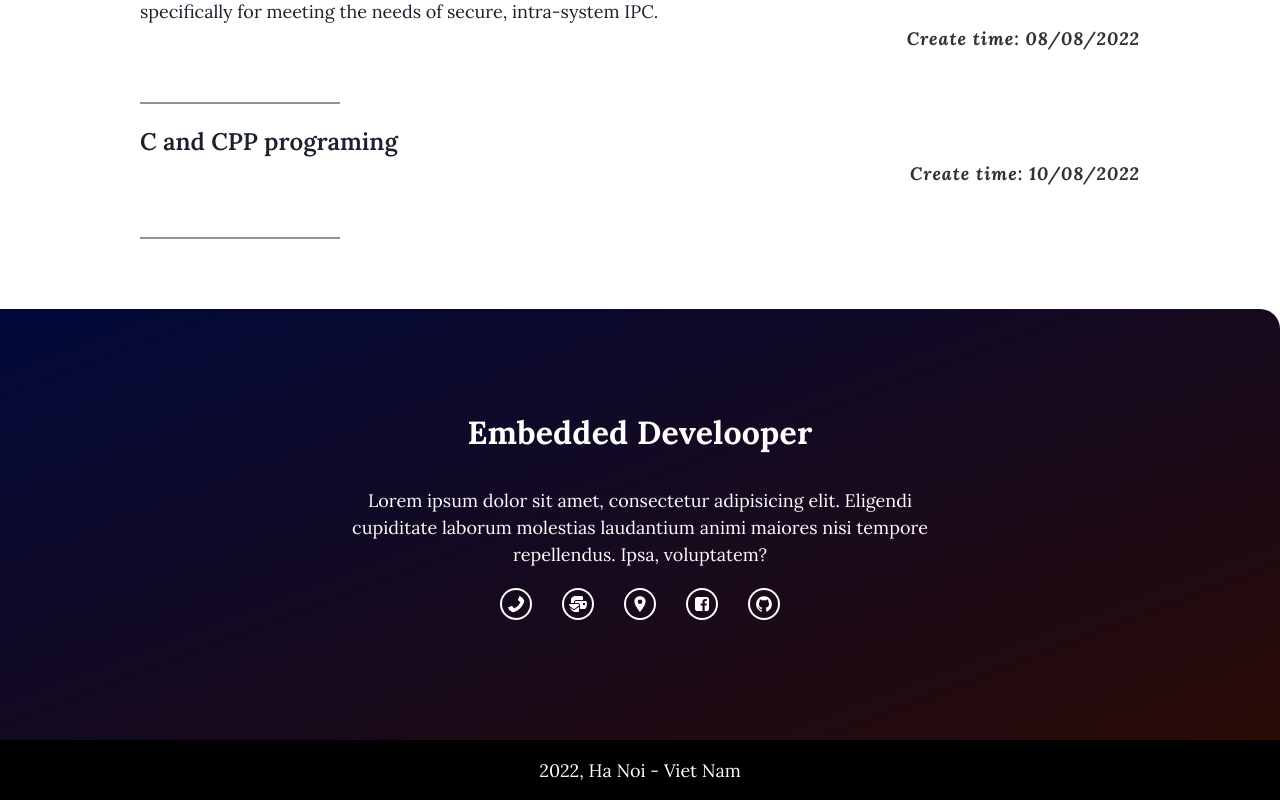
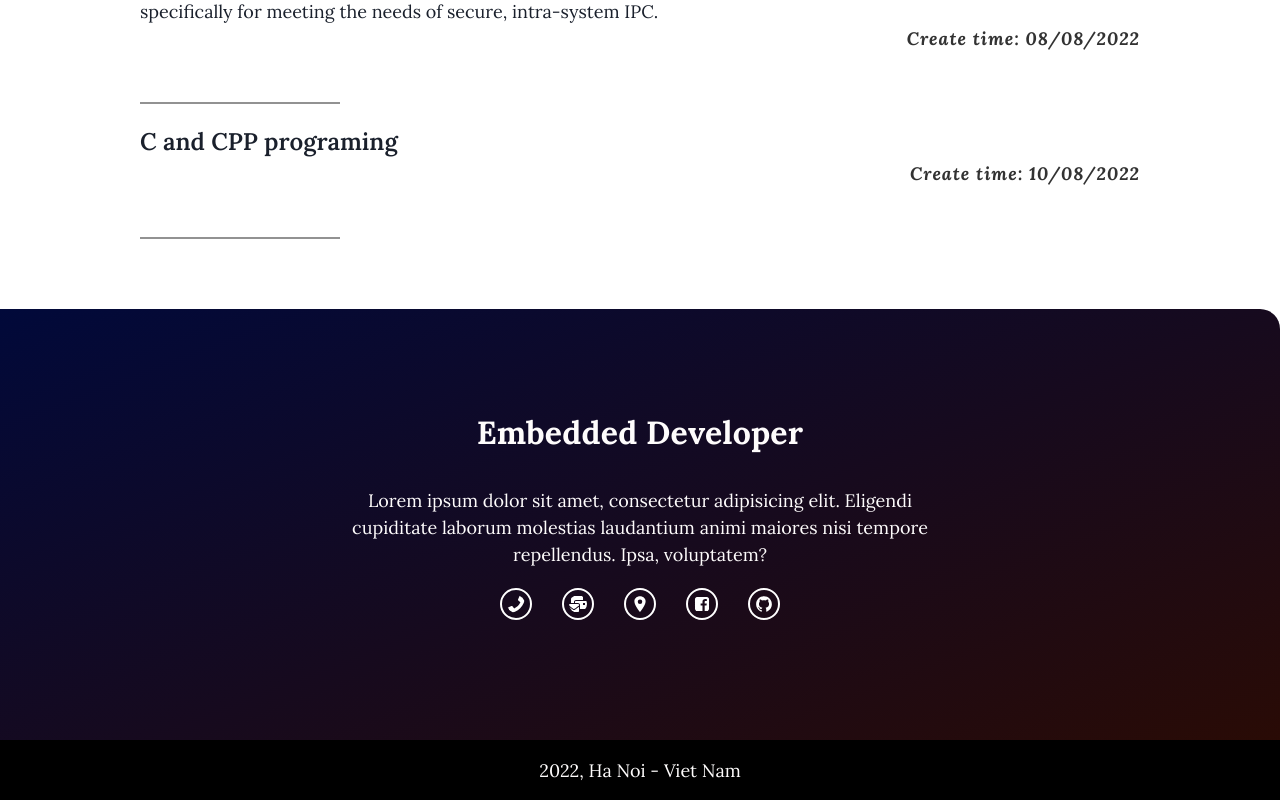
Before and after one commit to TGLuong/tgluong.github.io, a Next.js app: page / in a window 1280 px wide. Shown: the part 851-1651 px from the top of the page. Built offline with nearby package versions, Linux system fonts and the light colour scheme.

Commit message:
fix: misstake

```diff
--- a/src/components/layout/footer.tsx
+++ b/src/components/layout/footer.tsx
@@ -11,7 +11,7 @@ const Footer = () => {
     <>
       <div id='contact' className={styles.root}>
         <div className={styles.container}>
-          <h1>Embedded Develooper</h1>
+          <h1>Embedded Developer</h1>
           <p>
             Lorem ipsum dolor sit amet, consectetur adipisicing elit.
             Eligendi cupiditate laborum molestias
```
